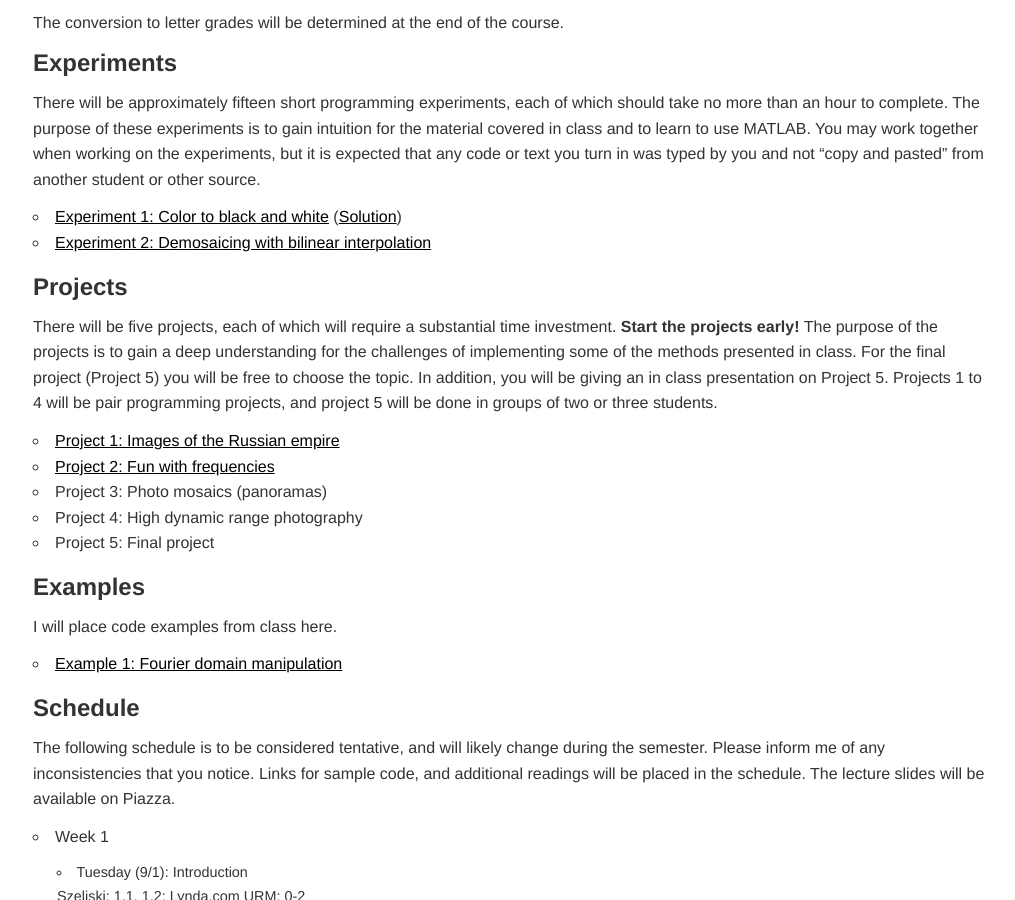
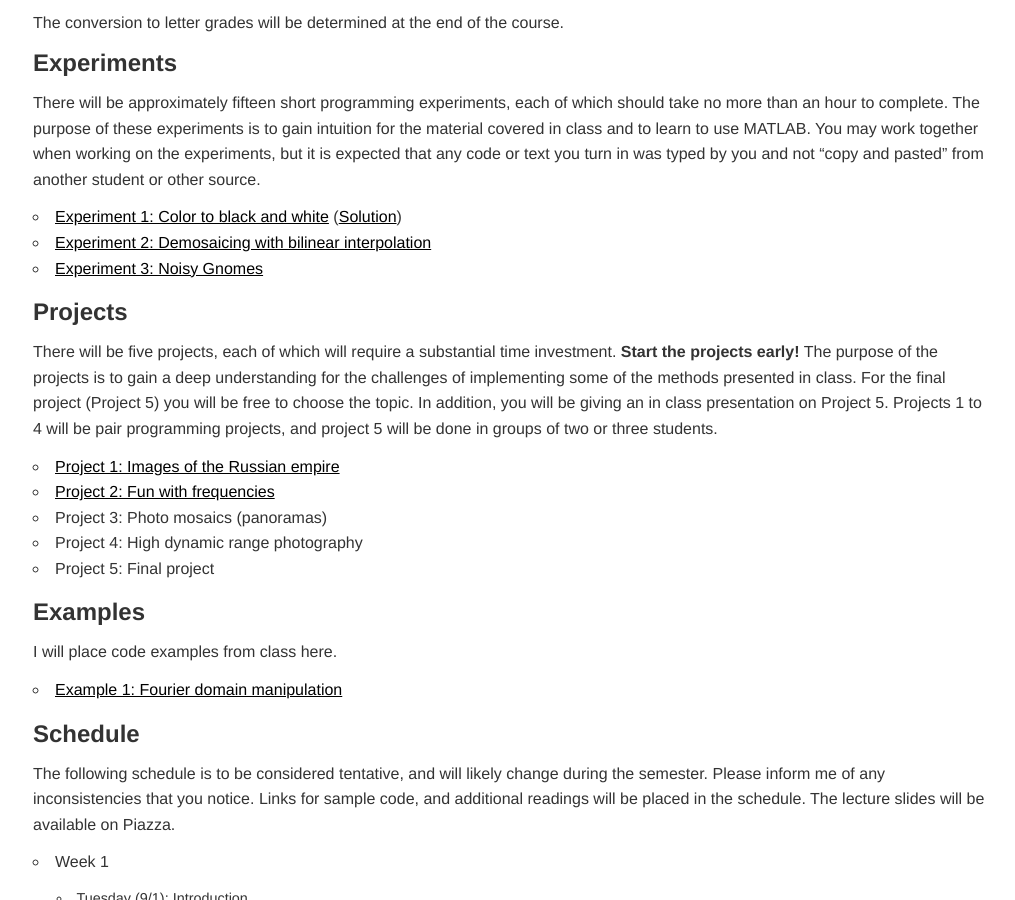
Before and after one commit to jacksonjw12/mbannister.github.io, a Jekyll site: the page built from _teaching/181m-f15/index.md, in a window 1280 px wide and 900 px high, scrolled down 1316 px. Shown: the whole window, without its empty margins (127-1142 px from the left). Built offline with Jekyll 4.4.1, drawn with Linux system fonts in a browser that asks for light colours; some of the changed lines change nothing that is shown.

Commit message:
link it in

```diff
--- a/_teaching/181m-f15/index.md
+++ b/_teaching/181m-f15/index.md
@@ -56,11 +56,7 @@ There will be approximately fifteen short programming experiments, each of which
 
 - [Experiment 1: Color to black and white](experiment01.html) ([Solution](experiment01_sol.m))
 - [Experiment 2: Demosaicing with bilinear interpolation](experiment02.html)
-
-<!--
-- Experiment 2: Median filtering and unsharp masking
-- Experiment 3: The frequency domain
--->
+- [Experiment 3: Noisy Gnomes](experiment03.html)
 
 
 ## Projects
```
